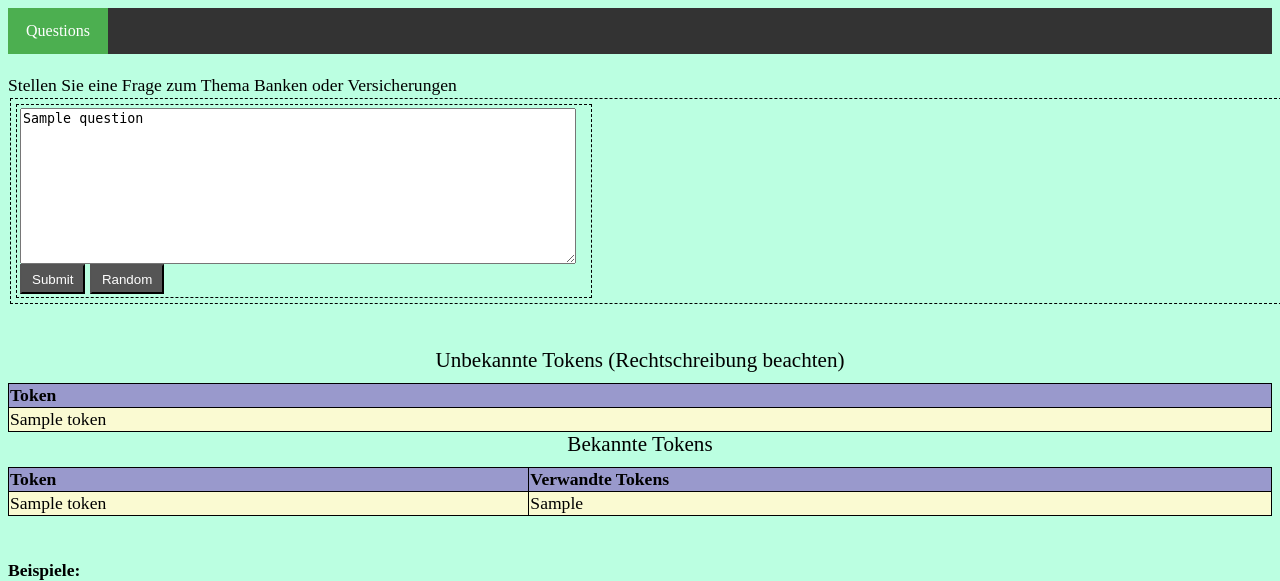
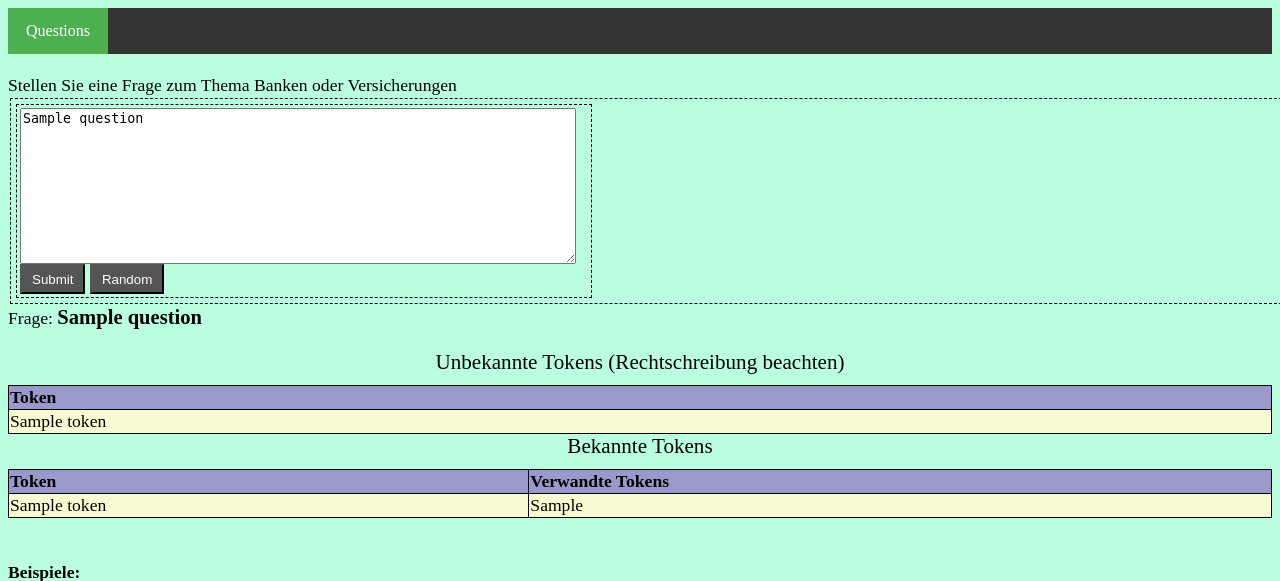
Before and after one commit to diegoami/bankdomain_PY, a Flask app: template src/web/templates/search_questions.html in a window 1280 px wide. Shown: the top 581 px of the page. Run offline with Flask 2, Linux system fonts and the light colour scheme; the template is opened without the code that fills it: most values are stand-ins (such as "Sample title", 1, 10 or a date in 2020); parts of the project's set-up code (start-up, migrations or seed data) failed here and were passed over.

Commit message:
destination file a dir

```diff
--- a/src/web/templates/search_questions.html
+++ b/src/web/templates/search_questions.html
@@ -26,6 +26,10 @@
     </div>
  </FORM>
 </div>
+
+{% if question: %}
+        <span>Frage: <h3>{{ question }}</h3></span>
+{% endif %}
 
 
 {% if tokens_not_found : %}
```
Also changed, not shown: README.md.
